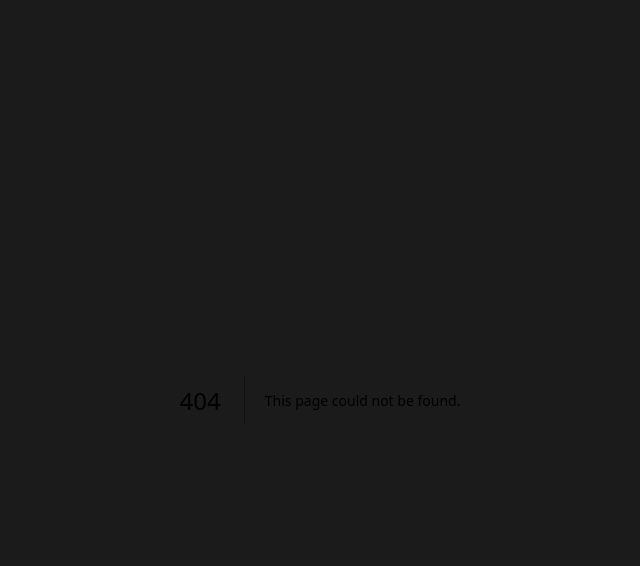
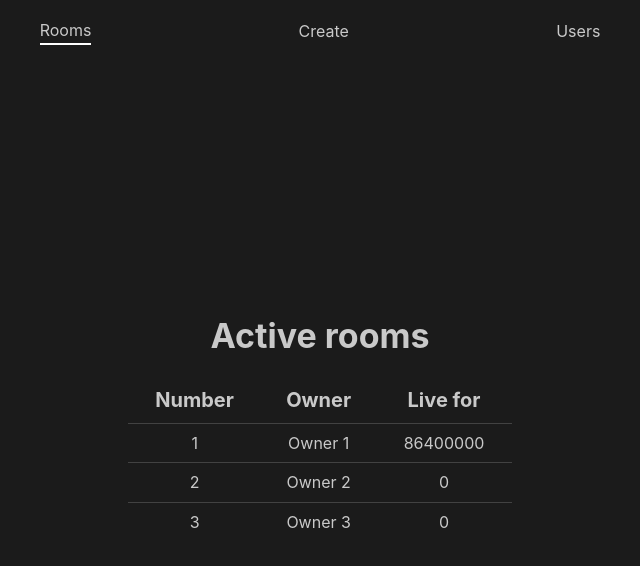
Before and after one commit to jonaszmielke/streamer, a Next.js app: page /dashboard in a window 1280 px wide. Before the commit this address had no page. Shown: the top 566 px of the page, without its empty margins (320-960 px from the left). Built offline with nearby package versions, Linux system fonts and the light colour scheme.

Commit message:
Early dashboard

```diff
--- /dev/null
+++ b/app/dashboard/components/Header.tsx
@@ -0,0 +1,34 @@
+import { Flex, Text } from '@mantine/core'
+import { DashboardSections } from '@/app/dashboard/page'
+
+type DashboardHeaderProps = {
+    activeSection: DashboardSections
+    setActiveSection: (section: DashboardSections) => void
+}
+
+export const DashboardHeader = ({ activeSection, setActiveSection }: DashboardHeaderProps) => {
+    return (
+        <Flex direction="column" align="center" justify="center" w="100%">
+            <Flex direction="row" align="center" justify="space-around" w="60%" my={18}>
+                {Object.values(DashboardSections).map((section) => (
+                    <Text
+                        key={section}
+                        styles={{
+                            root: {
+                                borderBottom:
+                                    activeSection === section ? '2px solid white' : 'none',
+                                cursor: 'pointer',
+                                textTransform: 'capitalize',
+                            },
+                        }}
+                        onClick={() => {
+                            setActiveSection(section)
+                        }}
+                    >
+                        {section}
+                    </Text>
+                ))}
+            </Flex>
+        </Flex>
+    )
+}
--- /dev/null
+++ b/app/dashboard/page.tsx
@@ -0,0 +1,67 @@
+'use client'
+
+import { useCallback, useEffect, useMemo } from 'react'
+import { useRouter, useSearchParams } from 'next/navigation'
+import { DashboardHeader } from './components/Header'
+import { CreateRoomSection } from './sections/create/CreateRoomSection'
+import { RoomsSection } from './sections/rooms/RoomsSection'
+import { UsersSection } from './sections/users/UsersSection'
+
+export enum DashboardSections {
+    Rooms = 'rooms',
+    Create = 'create',
+    Users = 'users',
+}
+
+const validSections = Object.values(DashboardSections) as string[]
+
+const DashboardPage = () => {
+    const router = useRouter()
+
+    const searchParams = useSearchParams()
+    const sectionParam = searchParams.get('section')
+
+    const activeSection = useMemo(() => {
+        if (!sectionParam || !validSections.includes(sectionParam)) return DashboardSections.Rooms
+        return sectionParam as DashboardSections
+    }, [sectionParam])
+
+    const setActiveSection = useCallback(
+        (section: DashboardSections) => {
+            const params = new URLSearchParams(searchParams.toString())
+            params.set('section', section)
+            router.replace(`?${params.toString()}`)
+        },
+        [searchParams, router]
+    )
+
+    useEffect(() => {
+        if (!activeSection || !validSections.includes(activeSection)) {
+            const params = new URLSearchParams(searchParams.toString())
+            params.set('section', DashboardSections.Rooms)
+            router.replace(`?${params.toString()}`)
+        }
+    }, [activeSection, searchParams, router])
+
+    const renderSection = () => {
+        switch (activeSection) {
+            case DashboardSections.Rooms:
+                return <RoomsSection />
+            case DashboardSections.Create:
+                return <CreateRoomSection />
+            case DashboardSections.Users:
+                return <UsersSection />
+            default:
+                return null
+        }
+    }
+
+    return (
+        <>
+            <DashboardHeader activeSection={activeSection} setActiveSection={setActiveSection} />
+            {renderSection()}
+        </>
+    )
+}
+
+export default DashboardPage
--- /dev/null
+++ b/app/dashboard/sections/create/CreateRoomSection.tsx
@@ -0,0 +1,5 @@
+import { Text } from '@mantine/core'
+
+export const CreateRoomSection = () => {
+    return <Text>Create Room</Text>
+}
--- /dev/null
+++ b/app/dashboard/sections/rooms/RoomsSection.tsx
@@ -0,0 +1,98 @@
+import { Flex, rem, Table, Text, Title } from '@mantine/core'
+
+type Room = {
+    number: number
+    owner: {
+        id: string
+        name: string
+    }
+    createdAt: Date
+}
+
+const mockRooms: Room[] = [
+    {
+        number: 1,
+        owner: {
+            id: '1',
+            name: 'Owner 1',
+        },
+        createdAt: new Date(new Date().getTime() - 1000 * 60 * 60 * 24),
+    },
+    {
+        number: 2,
+        owner: {
+            id: '2',
+            name: 'Owner 2',
+        },
+        createdAt: new Date(),
+    },
+    {
+        number: 3,
+        owner: {
+            id: '3',
+            name: 'Owner 3',
+        },
+        createdAt: new Date(),
+    },
+]
+
+export const RoomsSection = () => {
+    return (
+        <Flex
+            direction="column"
+            align="center"
+            justify="center"
+            w="100%"
+            mih={`calc(100vh - ${rem(70)})`}
+            gap={12}
+        >
+            <Flex direction="column" align="center" justify="center" w="30%" gap={20}>
+                <Title>Active rooms</Title>
+                <Table>
+                    <Table.Thead>
+                        <Table.Tr>
+                            <Table.Th>
+                                <Text w="100%" ta="center" fw={700} fz={20}>
+                                    Number
+                                </Text>
+                            </Table.Th>
+                            <Table.Th>
+                                <Text w="100%" ta="center" fw={700} fz={20}>
+                                    Owner
+                                </Text>
+                            </Table.Th>
+                            <Table.Th>
+                                <Text w="100%" ta="center" fw={700} fz={20}>
+                                    Live for
+                                </Text>
+                            </Table.Th>
+                        </Table.Tr>
+                    </Table.Thead>
+                    <Table.Tbody>
+                        {mockRooms.map((room) => (
+                            <Table.Tr key={room.number}>
+                                <Table.Td>
+                                    <Text w="100%" ta="center">
+                                        {room.number}
+                                    </Text>
+                                </Table.Td>
+                                <Table.Td>
+                                    <Text w="100%" ta="center">
+                                        {room.owner.name}
+                                    </Text>
+                                </Table.Td>
+                                <Table.Td>
+                                    <Text w="100%" ta="center">
+                                        {new Date(
+                                            new Date().getTime() - room.createdAt.getTime()
+                                        ).getTime()}
+                                    </Text>
+                                </Table.Td>
+                            </Table.Tr>
+                        ))}
+                    </Table.Tbody>
+                </Table>
+            </Flex>
+        </Flex>
+    )
+}
--- /dev/null
+++ b/app/dashboard/sections/users/UsersSection.tsx
@@ -0,0 +1,5 @@
+import { Text } from '@mantine/core'
+
+export const UsersSection = () => {
+    return <Text>Users</Text>
+}
```
